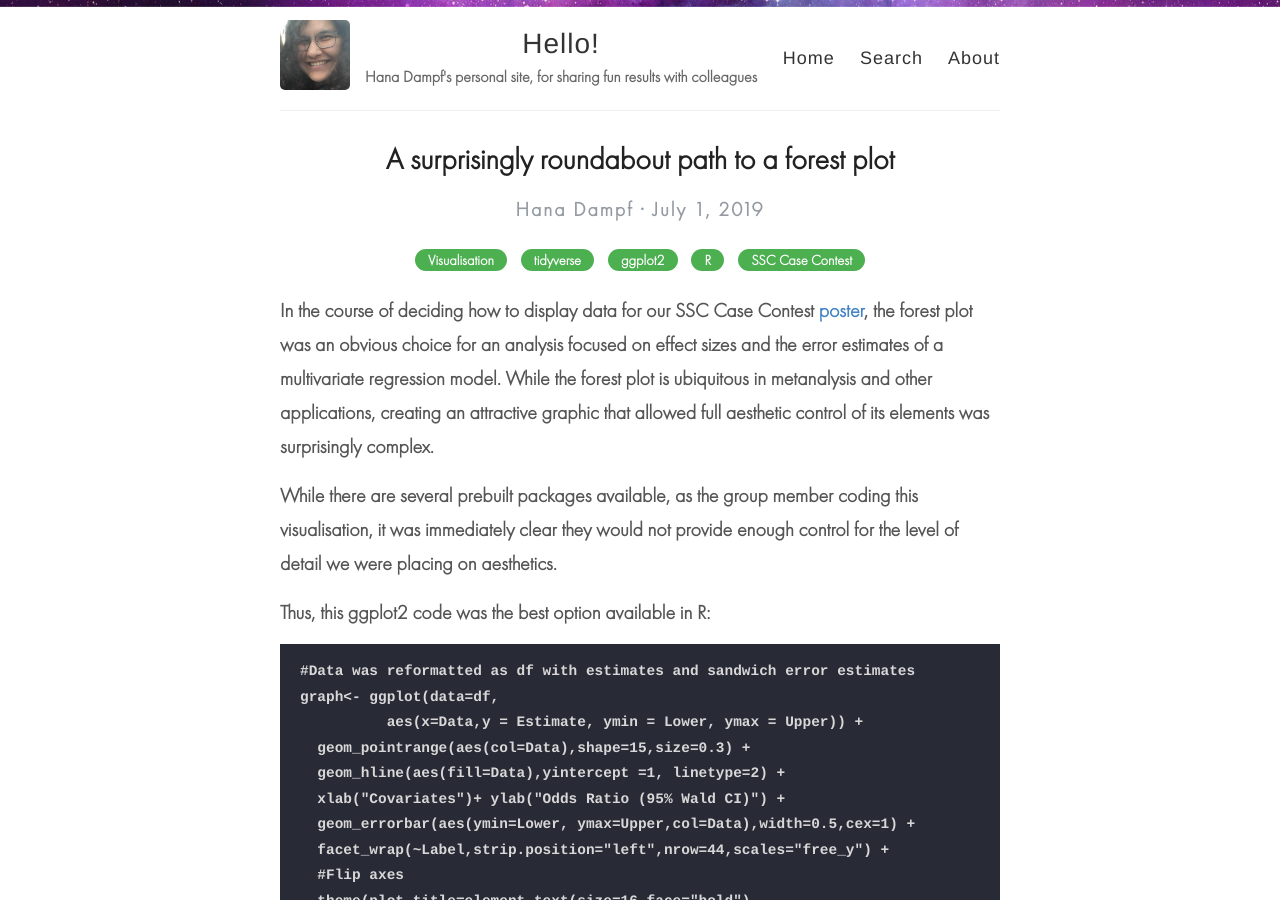
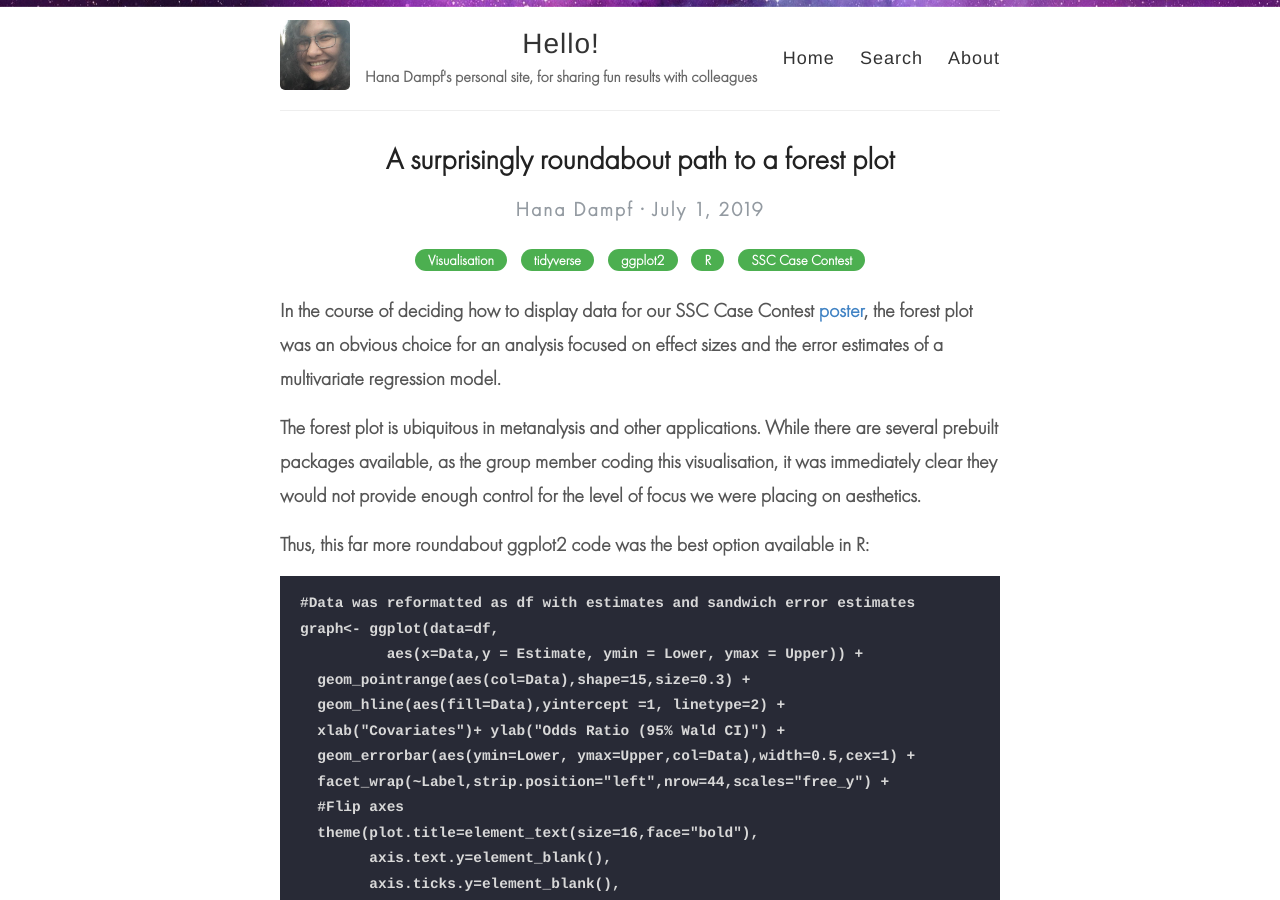
Before and after one commit to hana-dampf/hana-dampf.github.io, a Jekyll site: the page built from _posts/2019-07-01-foresthard.md, in a window 1280 px wide and 900 px high. Built offline with Jekyll 4.4.1, drawn with Linux system fonts in a browser that asks for light colours; comment, search, counter and statistics services are not loaded.

Commit message:
Update 2019-07-01-foresthard.md

````diff
--- a/_posts/2019-07-01-foresthard.md
+++ b/_posts/2019-07-01-foresthard.md
@@ -4,11 +4,11 @@ title: A surprisingly roundabout path to a forest plot
 categories: [Visualisation, tidyverse, ggplot2, R, SSC Case Contest]
 ---
 
-In the course of deciding how to display data for our SSC Case Contest [poster](https://hana-dampf.github.io/SSC_Poster/), the forest plot was an obvious choice for an analysis focused on effect sizes and the error estimates of a multivariate regression model. While the forest plot is ubiquitous in metanalysis and other applications, creating an attractive graphic that allowed full aesthetic control of its elements was surprisingly complex.
+In the course of deciding how to display data for our SSC Case Contest [poster](https://hana-dampf.github.io/SSC_Poster/), the forest plot was an obvious choice for an analysis focused on effect sizes and the error estimates of a multivariate regression model.
 
-While there are several prebuilt packages available, as the group member coding this visualisation, it was immediately clear they would not provide enough control for the level of detail we were placing on aesthetics.
+The forest plot is ubiquitous in metanalysis and other applications. While there are several prebuilt packages available, as the group member coding this visualisation, it was immediately clear they would not provide enough control for the level of focus we were placing on aesthetics.
 
-Thus, this ggplot2 code was the best option available in R:
+Thus, this far more roundabout ggplot2 code was the best option available in R:
 
 ```
 #Data was reformatted as df with estimates and sandwich error estimates
````
